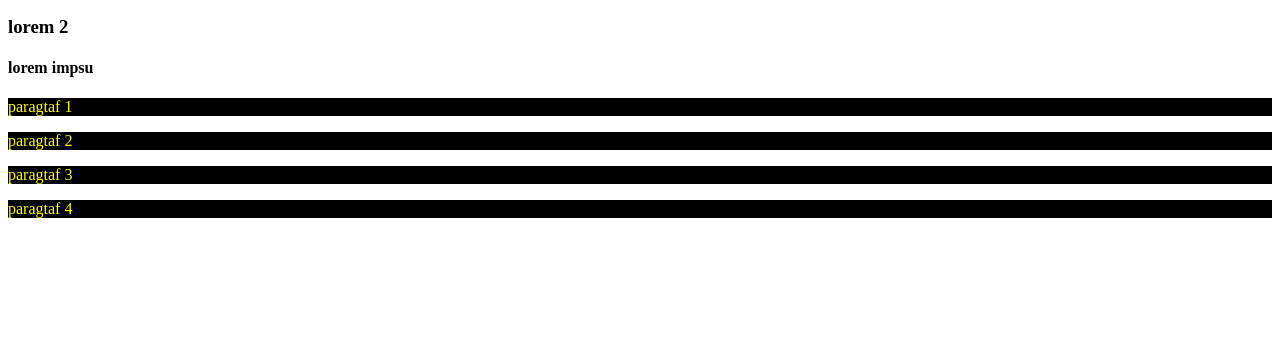
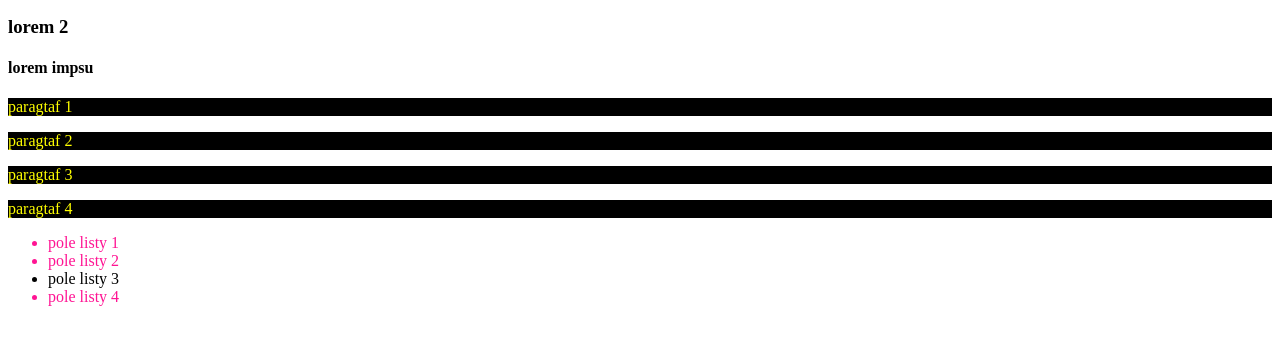
Before and after one commit to wiemka/css_poczatek, a plain HTML site: page index.html in a window 1280 px wide. Shown: the part 386-730 px from the top of the page. Drawn offline with Linux system fonts and the light colour scheme.

Commit message:
selektor wykluczający

```diff
--- a/css/style.css
+++ b/css/style.css
@@ -55,3 +55,10 @@ h4~p {
     color: yellow;
     background-color: black
 }
+
+
+/*selektor wykluczający*/
+
+#lista_agnieszki>li:not(.ostatni) {
+    color: deeppink;
+}
--- a/index.html
+++ b/index.html
@@ -58,6 +58,14 @@
         <p>paragtaf 4</p>
     </header>
 
+    <!--selektor wykluczający-->
+    <ul id="lista_agnieszki">
+        <li class="list-item">pole listy 1</li>
+        <li class="list-item">pole listy 2</li>
+        <li class="list-item ostatni">pole listy 3</li>
+        <li class="list-item">pole listy 4</li>
+    </ul>
+
 
 
 </body>
```
Lines whose indentation alone changed are shown as unchanged.
